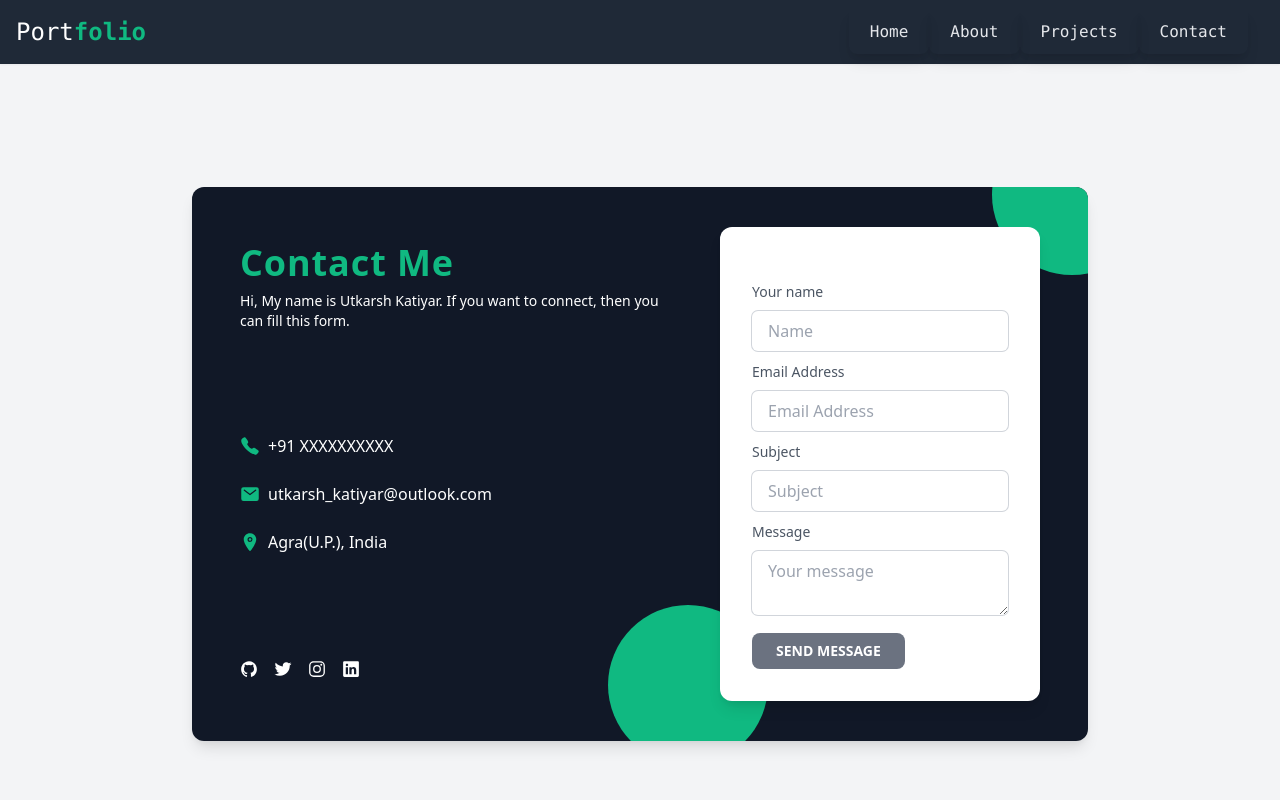
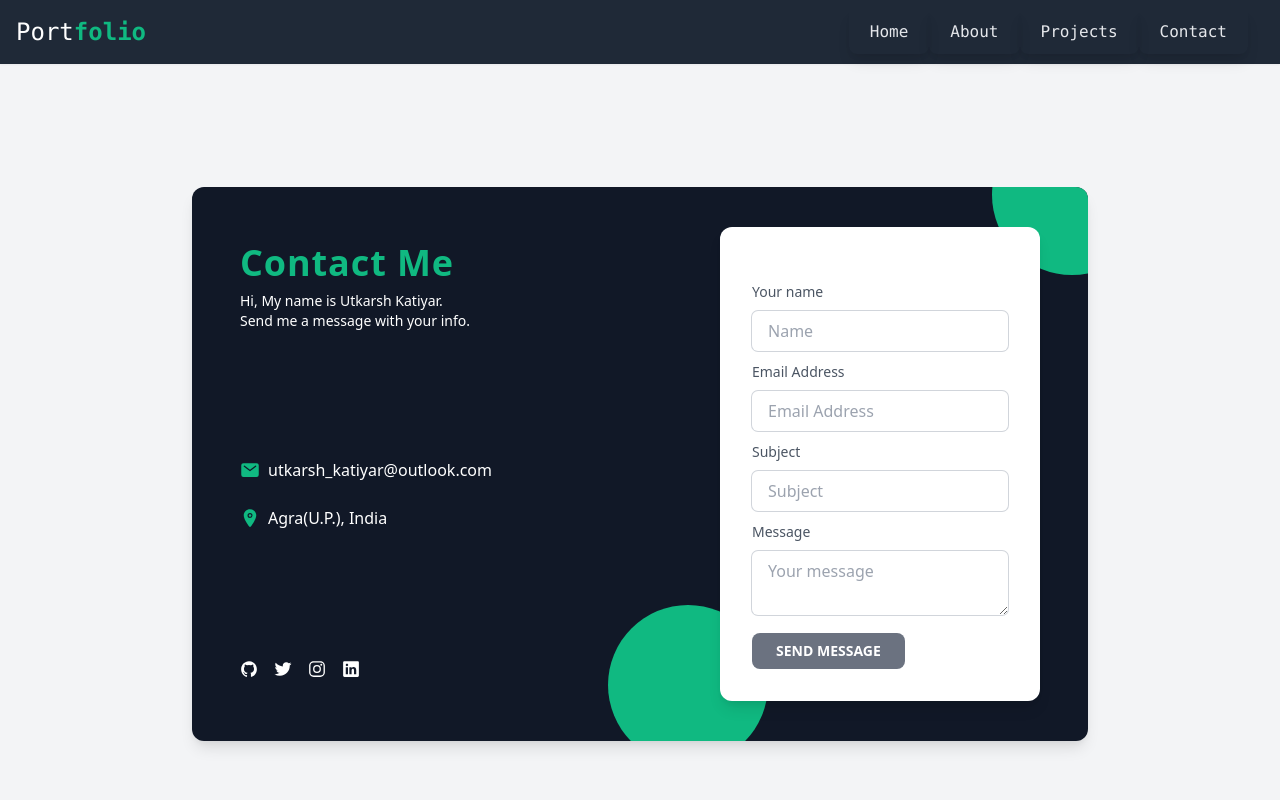
Before and after one commit to UtkarshK95/portfolio, a React (Create React App) app: page /contact in a window 1280 px wide. Shown: the top 800 px of the page. Built offline with nearby package versions, Linux system fonts and the light colour scheme.

Commit message:
Contact Form Updated

```diff
--- a/src/components/Main/ContactForm.js
+++ b/src/components/Main/ContactForm.js
@@ -44,18 +44,20 @@ function ContactSection() {
                   Contact Me
                 </h1>
                 <p class="text-white text-sm pt-2">
-                  Hi, My name is Utkarsh Katiyar. If you want to connect, then
-                  you can fill this form.
+                  Hi, My name is Utkarsh Katiyar.
+                  <br />
+                  Send me a message with your info.
                 </p>
               </div>
               <div class="flex flex-col space-y-6">
-                <div class="inline-flex space-x-2 items-center">
+                {/* Phone Number */}
+                {/* <div class="inline-flex space-x-2 items-center">
                   <ion-icon
                     name="call"
                     class="text-xl text-green-500"
                   ></ion-icon>
-                  <span class="select-all">+91 XXXXXXXXXX</span>
-                </div>
+                  <span class="select-all">+91 9.........</span>
+                </div> */}
                 <div class="inline-flex space-x-2 items-center">
                   <ion-icon
                     name="mail"
--- a/src/components/Main/Hero.js
+++ b/src/components/Main/Hero.js
@@ -4,8 +4,8 @@ import { HiCloudDownload } from "react-icons/hi";
 
 function Hero() {
   return (
-    <div className="text-gray-400 h-screen bg-gray-900 body-font">
-      <div className="container mx-auto flex px-10 py-40 md:flex-row flex-col items-center">
+    <div className="text-gray-400 h-screen; bg-gray-900 body-font">
+      <div className="container lg:h-screen mx-auto flex px-10 py-40 md:flex-row flex-col items-center ">
         <div className="lg:flex-grow md:w-1/2 lg:pr-24 md:pr-16 flex flex-col md:items-start md:text-left mb-16 md:mb-0 items-center text-center">
           <p className="text-lg md:text-xl lg:text-2xl xl:text-3xl font-normal">
             Hi, I am
```
